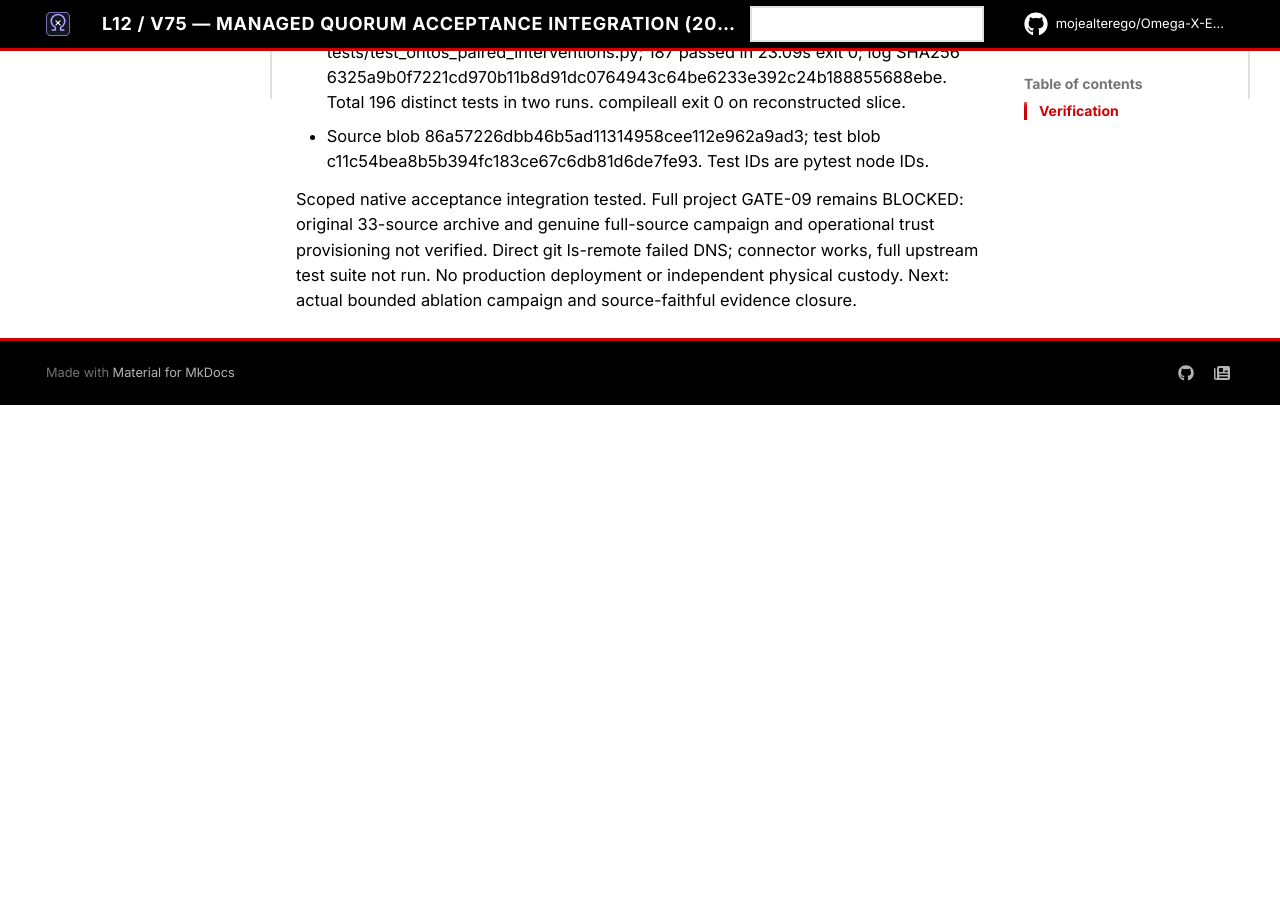
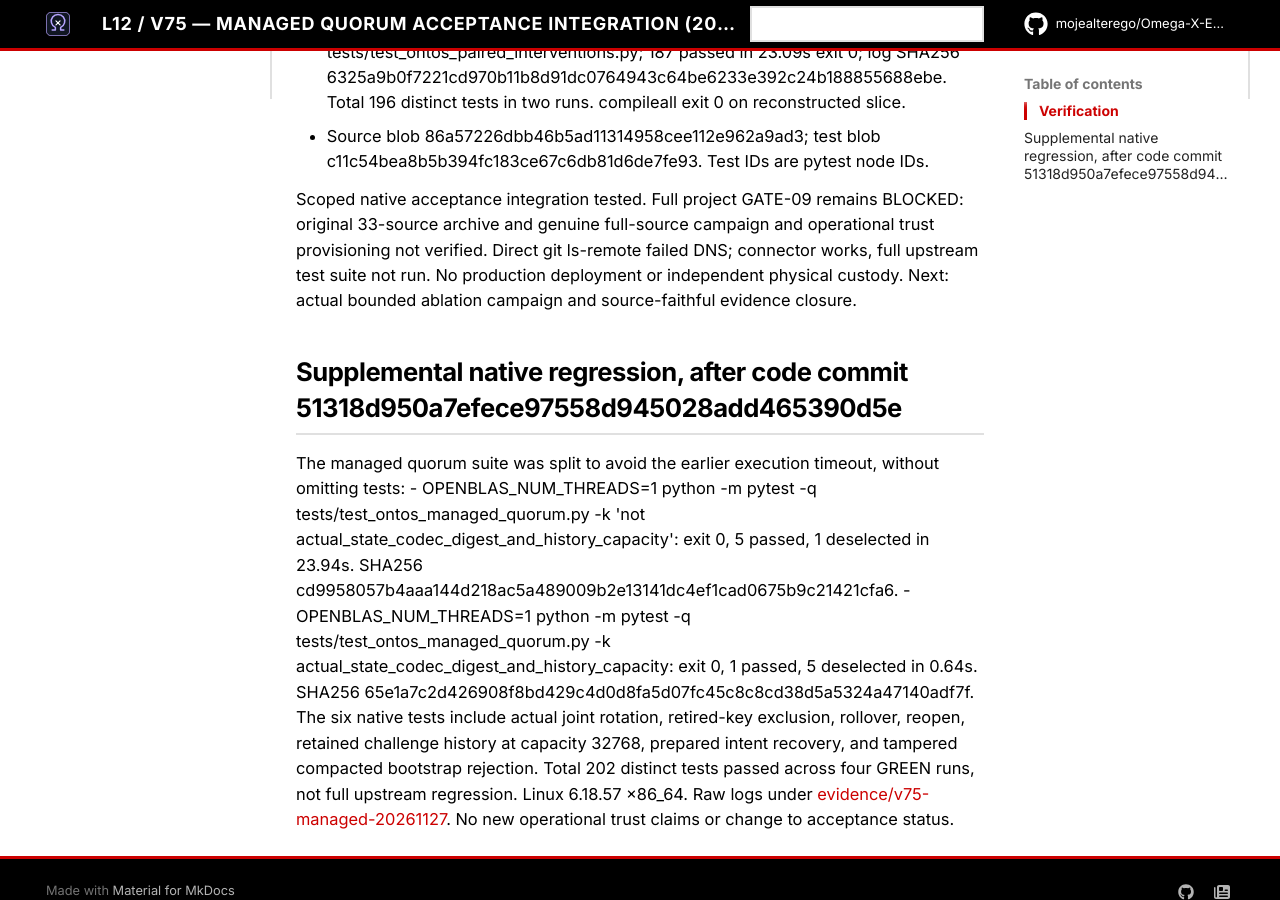
Before and after one commit to mojealterego/Omega-X-Evolution-, an MkDocs documentation site: the page built from docs/omega/ONTOS_V75_MANAGED_GATE_20261127.md, in a window 1280 px wide and 900 px high, scrolled down 1303 px. Built offline with MkDocs 1.6.1 and Material for MkDocs 9.7.7, drawn with Linux system fonts in a browser that asks for light colours; comment, search, counter and statistics services are not loaded; before the commit the page ends 1708 px from its top, so only the background shows below that.

Commit message:
docs(ontos): retain v75 test logs and complete quorum regression evidence

```diff
--- a/docs/omega/ONTOS_V75_MANAGED_GATE_20261127.md
+++ b/docs/omega/ONTOS_V75_MANAGED_GATE_20261127.md
@@ -12,3 +12,10 @@ Base main 3cd67105b252570059ed82b0f06473d9a445f3f2. The actual audit_l12 reducer
 - Source blob 86a57226dbb46b5ad11314958cee112e962a9ad3; test blob c11c54bea8b5b394fc183ce67c6db81d6de7fe93. Test IDs are pytest node IDs.
 
 Scoped native acceptance integration tested. Full project GATE-09 remains BLOCKED: original 33-source archive and genuine full-source campaign and operational trust provisioning not verified. Direct git ls-remote failed DNS; connector works, full upstream test suite not run. No production deployment or independent physical custody. Next: actual bounded ablation campaign and source-faithful evidence closure.
+
+## Supplemental native regression, after code commit 51318d950a7efece97558d945028add465390d5e
+
+The managed quorum suite was split to avoid the earlier execution timeout, without omitting tests:
+- OPENBLAS_NUM_THREADS=1 python -m pytest -q tests/test_ontos_managed_quorum.py -k 'not actual_state_codec_digest_and_history_capacity': exit 0, 5 passed, 1 deselected in 23.94s. SHA256 cd9958057b4aaa144d218ac5a489009b2e13141dc4ef1cad0675b9c21421cfa6.
+- OPENBLAS_NUM_THREADS=1 python -m pytest -q tests/test_ontos_managed_quorum.py -k actual_state_codec_digest_and_history_capacity: exit 0, 1 passed, 5 deselected in 0.64s. SHA256 65e1a7c2d426908f8bd429c4d0d8fa5d07fc45c8c8cd38d5a5324a47140adf7f.
+The six native tests include actual joint rotation, retired-key exclusion, rollover, reopen, retained challenge history at capacity 32768, prepared intent recovery, and tampered compacted bootstrap rejection. Total 202 distinct tests passed across four GREEN runs, not full upstream regression. Linux 6.18.57 x86_64. Raw logs under [evidence/v75-managed-20261127](evidence/v75-managed-20261127/). No new operational trust claims or change to acceptance status.
```
Also changed, not shown: docs/omega/ONTOS_OMEGA_INFINITY_ROADMAP.md (+2 -0 lines), 5 other files.
